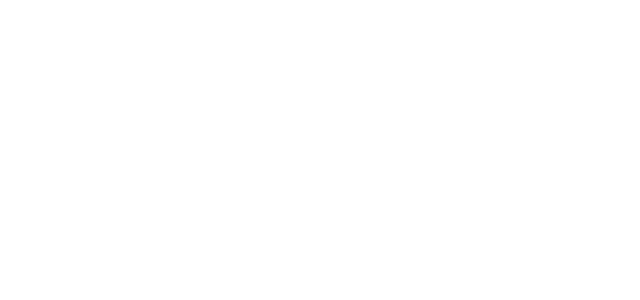
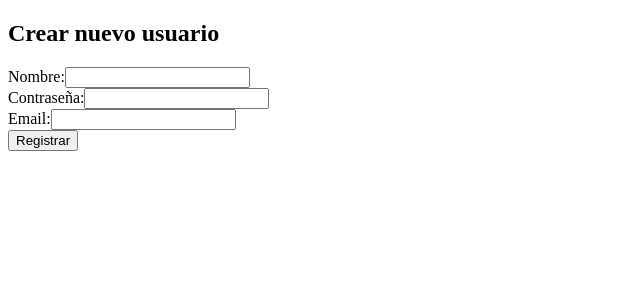
Before and after one commit to mhfavila/rigo_viajes, an Angular app in the folder frontend/frontedViajes/: page /registro in a window 1280 px wide. Before the commit this address led to /. Shown: the top 300 px of the page, without its empty margins (0-640 px from the left). Built offline with nearby package versions, Linux system fonts and the light colour scheme.

Commit message:
añadido pantalla de registro

```diff
--- a/frontend/frontedViajes/src/app/app-module.ts
+++ b/frontend/frontedViajes/src/app/app-module.ts
@@ -8,6 +8,7 @@
 import { HttpClientModule } from '@angular/common/http';
 import { LoginComponent } from './login/login.component';
 import { FormsModule } from '@angular/forms';
+import { RegistroComponent } from './registro/registro.component';
 
 
 @NgModule({
@@ -15,6 +16,7 @@
     App,
     ViajesComponent,
     LoginComponent,
+    RegistroComponent,
   ],
   imports: [
     BrowserModule,
--- a/frontend/frontedViajes/src/app/app-routing-module.ts
+++ b/frontend/frontedViajes/src/app/app-routing-module.ts
@@ -2,9 +2,10 @@
 import { RouterModule, Routes } from '@angular/router';
 import { LoginComponent } from './login/login.component';
 import { ViajesComponent } from './viajes/viajes.component';
-
+import { RegistroComponent } from './registro/registro.component';
 const routes: Routes = [{ path: 'login', component: LoginComponent },
   { path: 'viajes', component: ViajesComponent },
+  { path: 'registro', component: RegistroComponent },
   { path: '', redirectTo: '/login', pathMatch: 'full' },];
 
 @NgModule({
--- a/frontend/frontedViajes/src/app/login/login.component.html
+++ b/frontend/frontedViajes/src/app/login/login.component.html
@@ -15,3 +15,6 @@
 
   <p *ngIf="errorMessage" style="color:red;">{{ errorMessage }}</p>
 </form>
+
+<!-- Botón para ir a registro -->
+<button (click)="irARegistro()">Crear nuevo usuario</button>
--- a/frontend/frontedViajes/src/app/login/login.component.ts
+++ b/frontend/frontedViajes/src/app/login/login.component.ts
@@ -31,4 +31,8 @@
     });
   }
 
+  irARegistro(): void {
+  this.router.navigate(['/registro']);
 }
+
+}
--- /dev/null
+++ b/frontend/frontedViajes/src/app/registro/registro.component.html
@@ -0,0 +1,23 @@
+<h2>Crear nuevo usuario</h2>
+
+<form (ngSubmit)="onSubmit()">
+  <div>
+    <label>Nombre:</label>
+    <input type="text" [(ngModel)]="nombre" name="nombre" required />
+  </div>
+
+  <div>
+    <label>Contraseña:</label>
+    <input type="password" [(ngModel)]="password" name="password" required />
+  </div>
+
+  <div>
+    <label>Email:</label>
+    <input type="email" [(ngModel)]="email" name="email" required />
+  </div>
+
+  <button type="submit">Registrar</button>
+</form>
+
+<p *ngIf="mensaje" style="color:green;">{{ mensaje }}</p>
+<p *ngIf="error" style="color:red;">{{ error }}</p>
--- /dev/null
+++ b/frontend/frontedViajes/src/app/registro/registro.component.ts
@@ -0,0 +1,34 @@
+import { Component } from '@angular/core';
+import { AuthService } from '../servicios/auth.service';
+import { Router } from '@angular/router';
+
+@Component({
+  selector: 'app-registro',
+  standalone: false,
+  templateUrl: './registro.component.html',
+  styleUrl: './registro.component.css'
+})
+export class RegistroComponent {
+  nombre = '';
+  password = '';
+  email = '';
+  mensaje = '';
+  error = '';
+
+  constructor(private authService: AuthService, private router: Router) {}
+
+  onSubmit(): void {
+    const nuevoUsuario = { nombre: this.nombre, password: this.password, email: this.email };
+
+    this.authService.registrar(nuevoUsuario).subscribe({
+      next: (res) => {
+        this.mensaje = 'Usuario creado correctamente';
+        setTimeout(() => this.router.navigate(['/login']), 2000); // redirige al login
+      },
+      error: (err) => {
+        this.error = 'Error al registrar usuario';
+      }
+    });
+
+}
+}
--- a/frontend/frontedViajes/src/app/servicios/auth.service.ts
+++ b/frontend/frontedViajes/src/app/servicios/auth.service.ts
@@ -6,12 +6,15 @@
   providedIn: 'root'
 })
 export class AuthService {
-   private apiUrl = 'http://localhost:8080/api/auth/login';
+   //private apiUrl = 'http://localhost:8080/api/auth/login';
+   // URLs de los endpoints
+  private loginUrl = 'http://localhost:8080/api/auth/login';
+  private registerUrl = 'http://localhost:8080/api/auth/register';
 
   constructor(private http: HttpClient) { }
 
   login(credentials: { nombre: string; password: string }): Observable<any> {
-    return this.http.post(this.apiUrl, credentials);
+    return this.http.post(this.loginUrl, credentials);
   }
 
   guardarToken(token: string): void {
@@ -25,4 +28,9 @@
   cerrarSesion(): void {
     localStorage.removeItem('jwtToken');
   }
+
+   // Método para registrar nuevo usuario
+  registrar(usuario: { nombre: string, password: string, email: string }): Observable<{ mensaje: string }> {
+    return this.http.post<{ mensaje: string }>(this.registerUrl, usuario);
+  }
 }
```
Also changed, not shown: frontend/frontedViajes/src/app/registro/registro.component.css (added), 2 other files (tests, documents, lock files or other folders).
